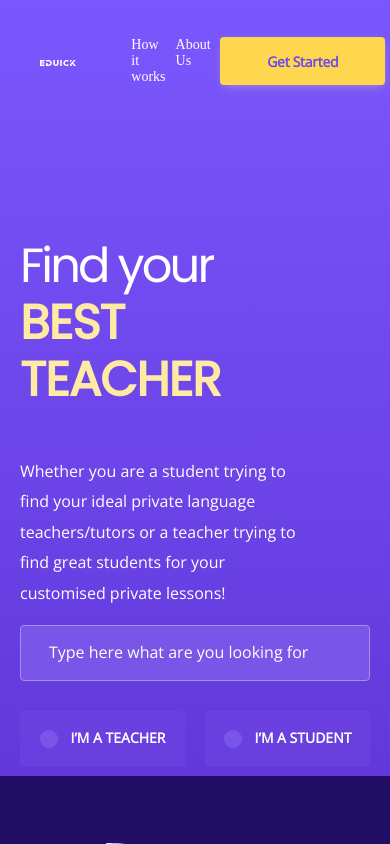
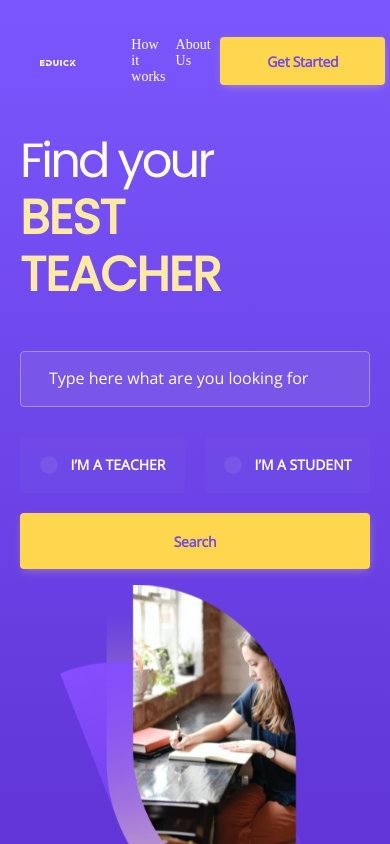
Before and after one commit to Rezende123/eduick, a Next.js app: page / in a window 390 px wide. Built offline with nearby package versions, Linux system fonts and the light colour scheme.

Commit message:
feat: Alinha a imagem de baixo com o footer para telas de tamanho menor

```diff
--- a/src/pages/Landing/Landing.module.scss
+++ b/src/pages/Landing/Landing.module.scss
@@ -8,6 +8,7 @@
   &__header {
     grid-area: header;
   }
+
   &__main {
     grid-area: main;
     display: grid;
@@ -25,6 +26,9 @@
           max-width: 530px !important;
         }
     }
+    #shape-3 {
+      display: none;
+    }
     #form {
         grid-area: form;
     }
@@ -39,6 +43,7 @@
         }
     }
   }
+
   &__footer {
     height: 60%;
     background-color: $color_secundary;
@@ -97,9 +102,26 @@
 
 @media (max-width: 830px) {
   .content {
+    grid-template-rows: 10% auto 15%;
     overflow-y: scroll;
 
+    &__footer {
+      height: 100%;
+    }
+
     &__main {
+      margin-top: 0px;
+
+      #shape-1 {
+        display: none;
+      }
+
+      #shape-3 {
+        display: block;
+        text-align: center;
+        margin-bottom: -100px;
+      }
+
       display: inline;
     }
   }
--- a/src/pages/Landing/Landing.page.jsx
+++ b/src/pages/Landing/Landing.page.jsx
@@ -4,6 +4,7 @@ import FindBestTeacher from './components/FindBestTeacher'
 import Image from 'next/image'
 import shape1 from '../../../public/images/group_1_descktop.svg'
 import shape2 from '../../../public/images/group_2.svg'
+import shape3 from '../../../public/images/group_3.png'
 
 export default function Landing() {
   return (
@@ -22,6 +23,9 @@ export default function Landing() {
         <figure id={style["shape-2"]}>
           <Image src={shape2} height="700"/>
         </figure>
+        <figure id={style["shape-3"]}>
+          <Image src={shape3}/>
+        </figure>
       </div>
 
       <footer className={style.content__footer}></footer>
--- a/src/pages/Landing/components/FindBestTeacher/FindBestTeacher.module.scss
+++ b/src/pages/Landing/components/FindBestTeacher/FindBestTeacher.module.scss
@@ -159,3 +159,9 @@
     }
   }
 }
+
+@media (max-width: 830px) {
+  .context p {
+    display: none;
+  }
+}
```
Also changed, not shown: public/images/group_3.png (added).
